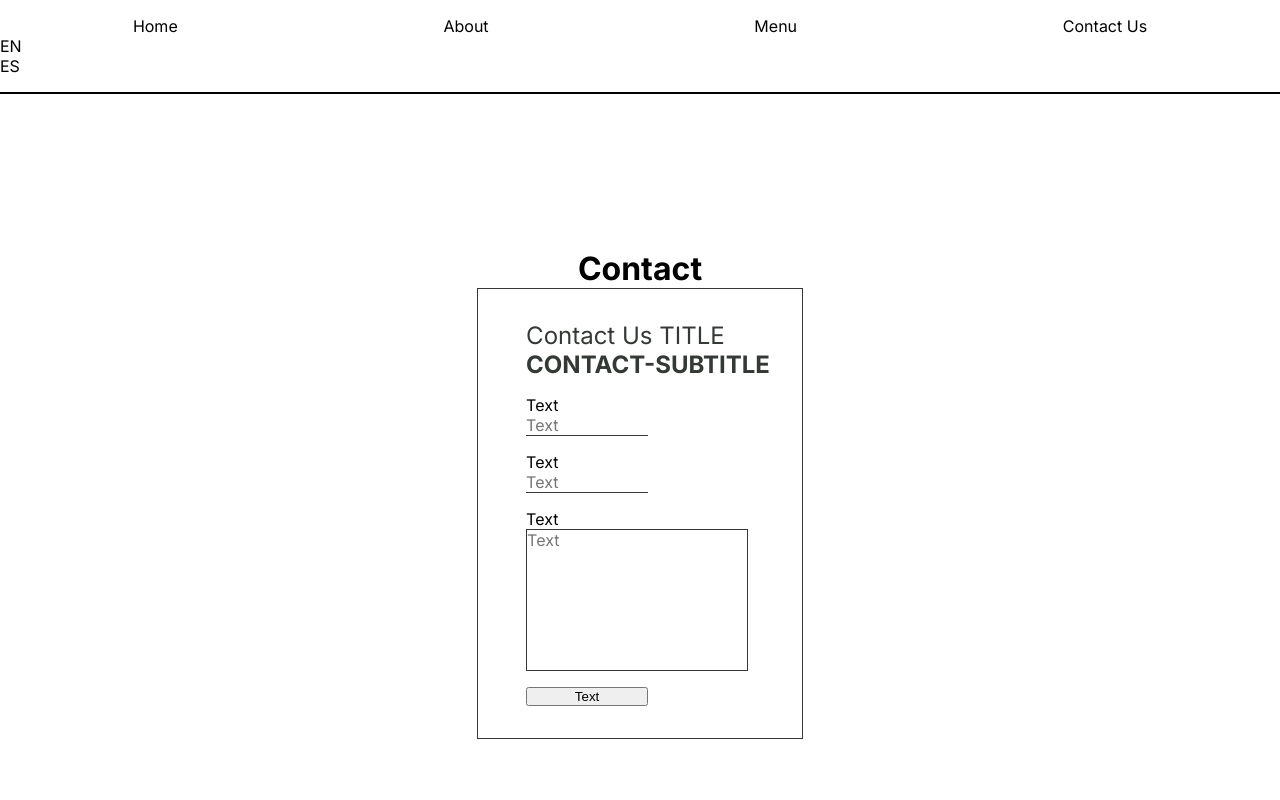
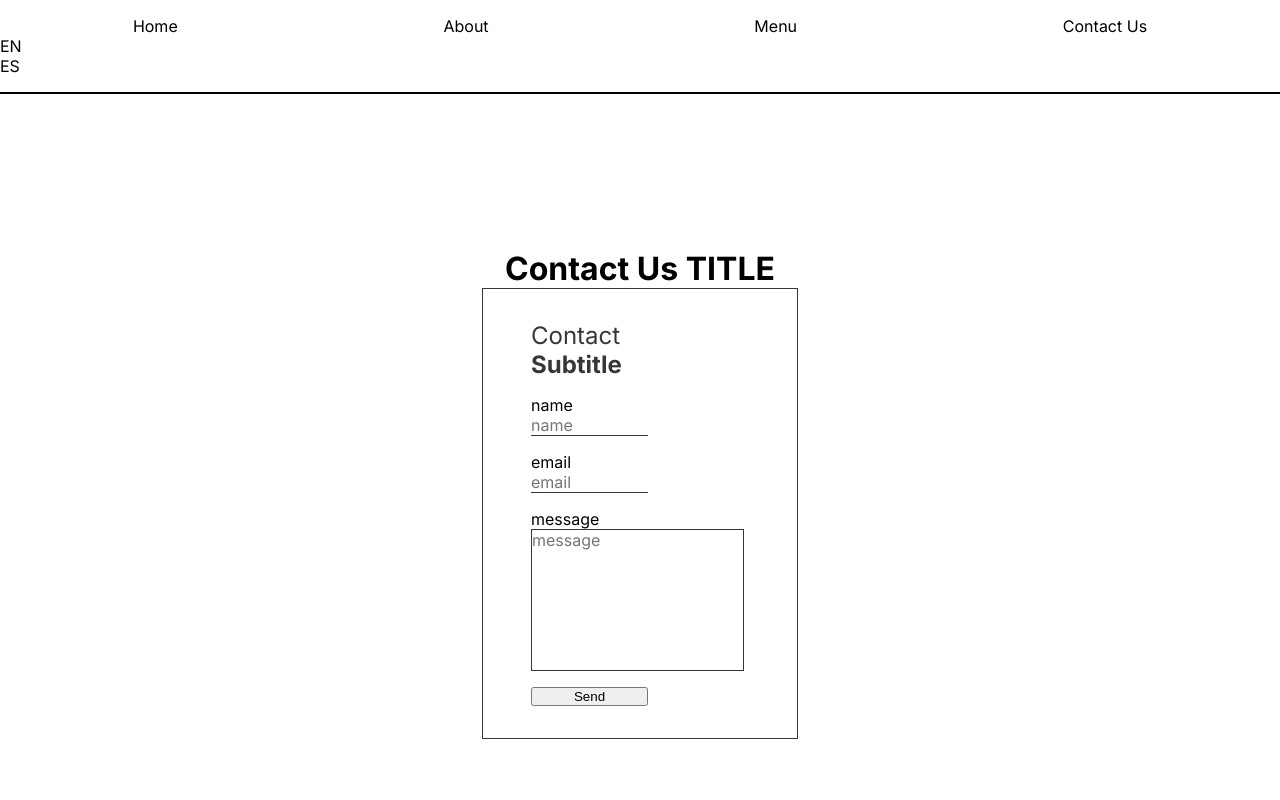
Before and after one commit to Germanilu/Veggiebites2.0, a Next.js app: page /en/contact-us in a window 1280 px wide. Shown: the top 800 px of the page. Built offline with nearby package versions, Linux system fonts and the light colour scheme.

Commit message:
Feat: Add translations to contact component

```diff
--- a/messages/en.json
+++ b/messages/en.json
@@ -15,5 +15,20 @@
     },
     "Contact-us":{
       "title":"Contact Us TITLE"
+    },
+    "Contact-us-component":{
+      "title":"Contact",
+      "subtitle":"Subtitle",
+      "name-tag":"name",
+      "name-placeholder":"name",
+      "email-tag":"email",
+      "email-placeholder":"email",
+      "message-tag":"message",
+      "message-placeholder":"message",
+      "send": "Send",
+      "loading":"Loading ...",
+      "success-alert":"Thank you. We will get back to you as soon as possible.",
+      "unsuccess-alert":"Ahh, something went wrong. Please try again."
     }
+
   }
--- a/messages/es.json
+++ b/messages/es.json
@@ -15,5 +15,19 @@
   },
   "Contact-us":{
     "title":"Contacta con nosotros Titulo"
+  },
+  "Contact-us-component":{
+    "title":"Contacto",
+    "subtitle":"Subtitulo",
+    "name-tag":"name",
+    "name-placeholder":"name",
+    "email-tag":"email",
+    "email-placeholder":"email",
+    "message-tag":"mensaje",
+    "message-placeholder":"mensaje",
+    "send": "Enviar",
+    "loading":"Cargando",
+    "success-alert":"Gracias. Nos pondremos en contacto contigo tan pronto como sea posible",
+    "unsuccess-alert":"¡Ah, algo salió mal! Por favor, inténtalo de nuevo."
   }
 }
--- a/src/app/[locale]/components/contact/index.jsx
+++ b/src/app/[locale]/components/contact/index.jsx
@@ -7,7 +7,7 @@ import { useTranslations } from "next-intl";
 
 export default function Contact() {
   const formRef = useRef();
-  const t = useTranslations("Contact-us");
+  const t = useTranslations("Contact-us-component");
 
   //State
   const [form, setForm] = useState({
@@ -49,7 +49,7 @@ export default function Contact() {
       .then(
         () => {
           setLoading(false);
-          alert("Thank you. I will get back to you as soon as possible.");
+          alert(t('success-alert'));
 
           setForm({
             name: "",
@@ -60,8 +60,7 @@ export default function Contact() {
         (error) => {
           setLoading(false);
           console.error(error);
-
-          alert("Ahh, something went wrong. Please try again.");
+          alert(t('unsuccess-alert'));
         }
       );
   };
@@ -71,42 +70,42 @@ export default function Contact() {
     <div className='contact-design' >
       <div className="contact-form">
         <p className='text'>{t('title')}</p>
-        <h3 className='subtitle'>CONTACT-SUBTITLE</h3>
+        <h3 className='subtitle'>{t('subtitle')}</h3>
         <form
           ref={formRef}
           onSubmit={handleSubmit}
           className='form'
         >
           <label className='form-label'>
-            <span className='name'>Text</span>
+            <span className='name'>{t('name-tag')}</span>
             <input
               type='text'
               name='name'
               value={form.name}
               onChange={handleChange}
-              placeholder='Text'
+              placeholder={t('name-placeholder')}
               className='input'
             />
           </label>
           <label className='form-label'>
-            <span className='email'>Text</span>
+            <span className='email'>{t('email-tag')}</span>
             <input
               type='email'
               name='email'
               value={form.email}
               onChange={handleChange}
-              placeholder='Text'
+              placeholder={t('email-placeholder')}
               className='input'
             />
           </label>
           <label className='form-label'>
-            <span className='message'>Text</span>
+            <span className='message'>{t('message-tag')}</span>
             <textarea
               rows={7}
               name='message'
               value={form.message}
               onChange={handleChange}
-              placeholder='Text'
+              placeholder={t('message-placeholder')}
               className='input textarea'
             />
           </label>
@@ -115,7 +114,7 @@ export default function Contact() {
             type='submit'
             className='button'
           >
-            {loading ? "One second..." : `Text`}
+            {loading ? t('loading') : t('send')}
           </button>
         </form>
       </div>
--- a/src/app/[locale]/contact-us/page.jsx
+++ b/src/app/[locale]/contact-us/page.jsx
@@ -1,9 +1,13 @@
+import Contact              from '../components/contact/index';
+import { useTranslations }  from "next-intl";
+
 import './page.scss'
-import Contact from '../components/contact/index';
+
 export default function ContactUs(){
+  const t = useTranslations("Contact-us");
   return (
     <div className="contact-us-design">
-      <h1>Contact</h1>
+      <h1>{t('title')}</h1>
       <Contact/>
     </div>
   )
```
